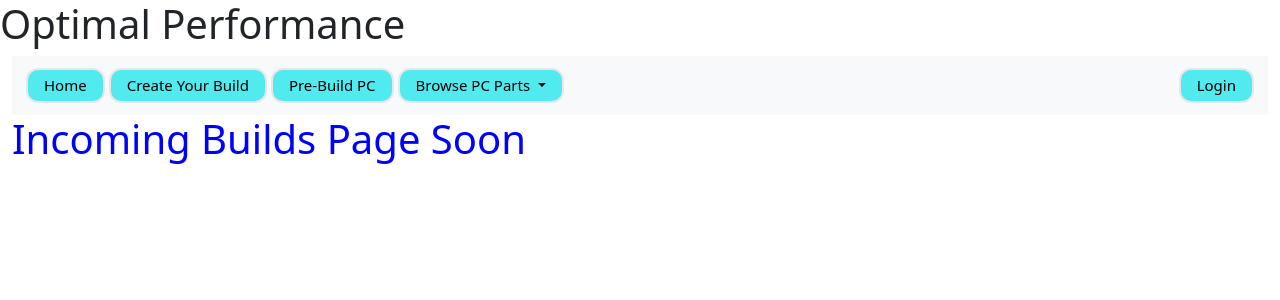
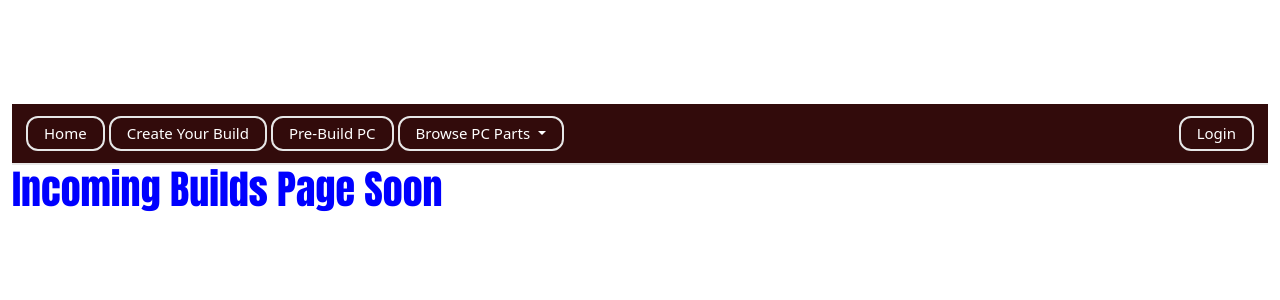
Before and after one commit to UCCS-CS4300-5300/Group7-fall2024, a Django app: page /builds/ in a window 1280 px wide. Shown: the top 300 px of the page. Run offline with Django 4.2, Linux system fonts and the light colour scheme.

Commit message:
Gave the website a different color scheme

```diff
--- a/Optimal_Performance_Platform/settings.py
+++ b/Optimal_Performance_Platform/settings.py
@@ -39,7 +39,7 @@ INSTALLED_APPS = [
     'django.contrib.messages',
     'django.contrib.staticfiles',
     'home',
-    'bootstrap5',
+    'django_bootstrap5'
 ]
 
 MIDDLEWARE = [
--- a/home/templates/base_template.html
+++ b/home/templates/base_template.html
@@ -1,12 +1,13 @@
-
 <!DOCTYPE html>
 <html>
 <head>
 <style>
+    @import url('https://fonts.googleapis.com/css2?family=Anton&display=swap');
+
     .button {
-        background-color: rgb(81, 234, 239);
+        background-color: rgba(65, 169, 172, 0);
         border: 2px solid #e7e7e7;
-        color: black;
+        color: rgb(255, 255, 255);
         padding: 4px 16px;
         text-align: center;
         text-decoration: none;
@@ -26,7 +27,7 @@
         width: 100px;
         height: 100px;
         padding: 10px;
-        border: 5px solid gray;
+        border: 5px solid rgba(61, 249, 255, 0.5);
         margin: 0;
     }
     .flex-box-2 {
@@ -36,7 +37,19 @@
 
     .dropdown-menu {
         z-index: 1000;  /* Adjust the value as needed */
-        background-color: rgba(255, 255, 255, 0.9);  /* Background color for visibility */
+        background-color: rgba(65, 169, 172, 0);  /* Background color for visibility */
+    }
+
+    /*This is where you customize the settings for the title*/
+    h1 {
+    font-family: 'Anton', sans-serif;
+    text-align: left;
+    font-weight: bold;
+    }
+
+    .custom-navbar {
+    background-color: #320b0b; /* Dark blue or any color you prefer */
+    border-bottom: 2px solid #e7e7e7; /* Optional: Add a border at the bottom */
     }
 
     </style>
@@ -54,11 +67,11 @@
 
     <body>
 
-    <h1>Optimal Performance</h1>
+    <h1 style="font-size: 80px; color: #ffffff;">Optimal Performance</h1> <!-- This is where the title reference is located-->
     <div class="container-fluid">
 
     <!-- Navbar-->
-    <nav class="navbar navbar-expand-lg bg-body-tertiary">
+    <nav class="navbar navbar-expand-lg custom-navbar">
         <div class="container-fluid">
             <button class="navbar-toggler" type="button" data-bs-toggle="collapse" data-bs-target="#navbarNavAltMarkup" aria-controls="navbarNavAltMarkup" aria-expanded="false" aria-label="Toggle navigation">
                 <span class="navbar-toggler-icon"></span>
```
Also changed, not shown: home/templates/index.html (+36 -31 lines).
